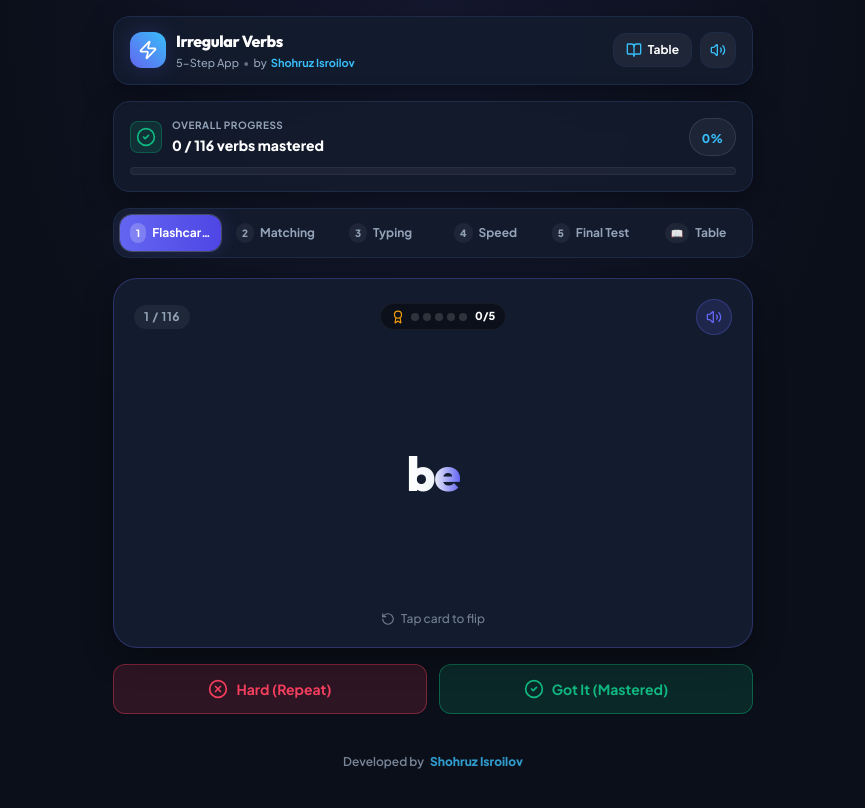
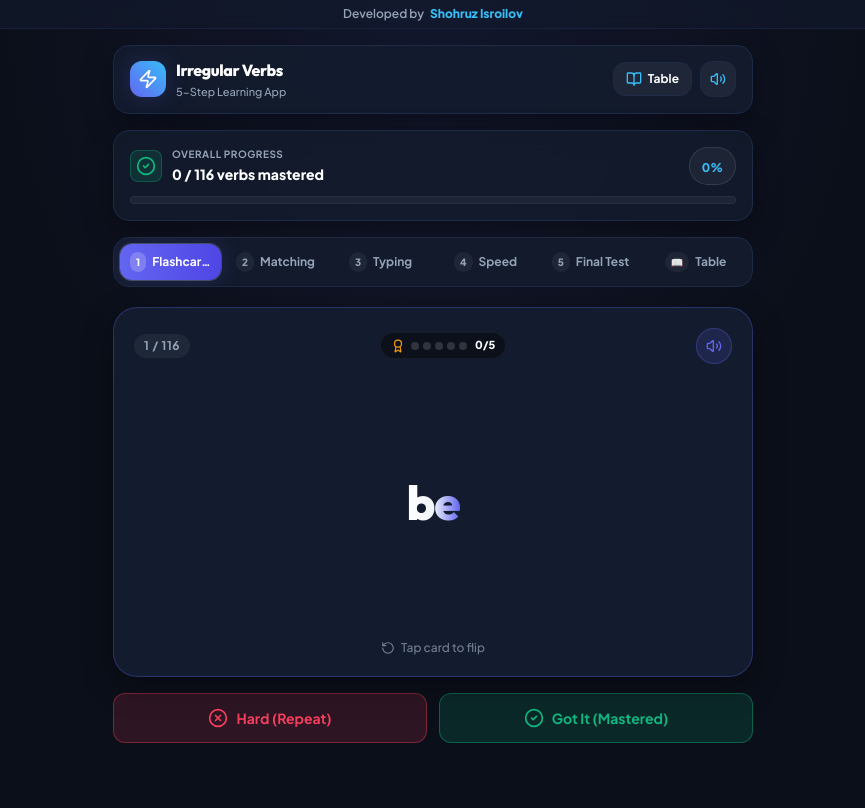
Before and after one commit to shohruzisroilov/irregular-verbs-game, a Next.js app: page / in a window 1280 px wide. Shown: the top 808 px of the page, without its empty margins (207-1072 px from the left). Built offline with nearby package versions, Linux system fonts and the light colour scheme.

Commit message:
Move Developed by Shohruz Isroilov credit to top bar above page

```diff
--- a/src/app/page.tsx
+++ b/src/app/page.tsx
@@ -107,6 +107,19 @@ export default function Home() {
 
   return (
     <div className="min-h-screen bg-dark-bg bg-[radial-gradient(ellipse_at_top,_var(--tw-gradient-stops))] from-brand-primary/10 via-dark-bg to-dark-bg pb-24 sm:pb-8">
+      {/* Top Banner Developer Credit */}
+      <div className="w-full bg-dark-card/60 backdrop-blur-md border-b border-dark-border/60 py-1.5 px-3 text-center text-[11px] sm:text-xs font-semibold text-dark-muted flex items-center justify-center gap-1.5">
+        <span>Developed by</span>
+        <a
+          href="https://www.shohruzisroilov.uz/"
+          target="_blank"
+          rel="noopener noreferrer"
+          className="text-brand-accent hover:underline font-extrabold transition-all"
+        >
+          Shohruz Isroilov
+        </a>
+      </div>
+
       <div className="max-w-xl sm:max-w-2xl mx-auto px-3 sm:px-4 py-2 sm:py-4 flex flex-col gap-2.5 sm:gap-4">
         {/* Top Header with Dictionary page trigger & Test Score Badge */}
         <Header
@@ -168,19 +181,6 @@ export default function Home() {
             />
           )}
         </main>
-
-        {/* Developed by Footer */}
-        <footer className="mt-3 sm:mt-6 text-center text-xs font-semibold text-dark-muted flex items-center justify-center gap-1.5 pb-16 sm:pb-4 opacity-80 hover:opacity-100 transition-opacity">
-          <span>Developed by</span>
-          <a
-            href="https://www.shohruzisroilov.uz/"
-            target="_blank"
-            rel="noopener noreferrer"
-            className="text-brand-accent hover:underline font-extrabold transition-all"
-          >
-            Shohruz Isroilov
-          </a>
-        </footer>
       </div>
 
       {/* Test Result Summary Modal */}
--- a/src/components/Header.tsx
+++ b/src/components/Header.tsx
@@ -33,18 +33,8 @@ export const Header: React.FC<HeaderProps> = ({
           <h1 className="font-heading font-extrabold text-sm sm:text-base text-white tracking-tight leading-none">
             Irregular Verbs
           </h1>
-          <p className="text-[10px] sm:text-[11px] text-dark-muted font-medium mt-0.5 flex items-center gap-1">
-            <span>5-Step App</span>
-            <span className="text-dark-muted/60">•</span>
-            <span>by</span>
-            <a
-              href="https://www.shohruzisroilov.uz/"
-              target="_blank"
-              rel="noopener noreferrer"
-              className="text-brand-accent hover:underline font-bold transition-all"
-            >
-              Shohruz Isroilov
-            </a>
+          <p className="text-[10px] sm:text-[11px] text-dark-muted font-medium mt-0.5">
+            5-Step Learning App
           </p>
         </div>
       </div>
```
